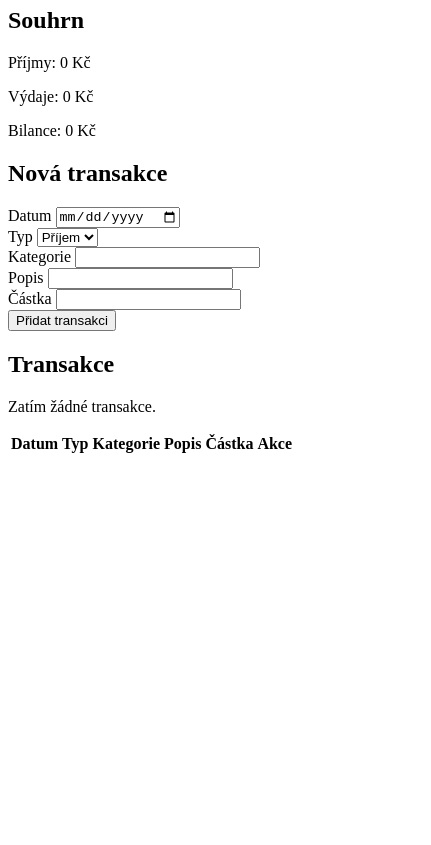
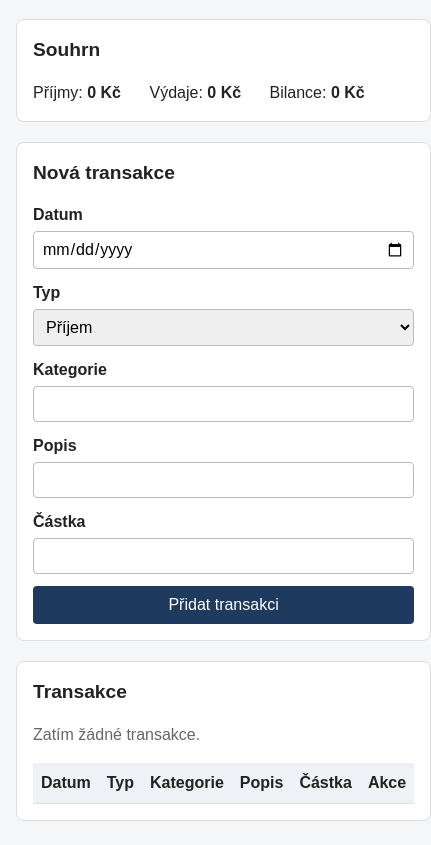
Before and after one commit to karelpilouoficialni/school, a plain HTML site: page web3/Projekt/index.html in a window 390 px wide. Shown: the part 73-918 px from the top of the page, 431 px wide, since content can reach past the window. Before the commit the page ends 844 px from the top, so only its background shows below. Drawn offline with Linux system fonts and the light colour scheme.

Commit message:
Přidáno základní CSS a rozložení
Dva sloupce, styl formuláře a tabulky, mobilní zobrazení.

```diff
--- a/web3/Projekt/index.html
+++ b/web3/Projekt/index.html
@@ -11,6 +11,7 @@
         <h1>Účetní Software - Accurio</h1>
     </header>
 
+    <main class="rozlozeni">
         <!-- Souhrn se později vyplní z JavaScriptu. -->
         <section id="souhrn">
             <h2>Souhrn</h2>
@@ -68,6 +69,7 @@
                 <tbody id="tabulkaTela"></tbody>
             </table>
         </section>
+    </main>
 
     <script src="script.js"></script>
 </body>
--- a/web3/Projekt/style.css
+++ b/web3/Projekt/style.css
@@ -0,0 +1,125 @@
+/* Základní nastavení */
+* {
+    box-sizing: border-box; /* šířka prvku počítá i okraje */
+}
+
+body {
+    margin: 0;
+    font-family: Arial, sans-serif;
+    font-size: 16px;
+    line-height: 1.5;
+    background: #f4f6f8;
+    color: #222;
+}
+
+header {
+    background: #1f3a5f;
+    color: white;
+    padding: 16px 24px;
+}
+
+header h1 {
+    margin: 0;
+    font-size: 1.5rem;
+}
+
+/* Rozložení: souhrn nahoře, pod ním dva sloupce */
+.rozlozeni {
+    display: grid;
+    grid-template-columns: 1fr 1fr;
+    gap: 20px;
+    max-width: 1100px;
+    margin: 24px auto;
+    padding: 0 16px;
+}
+
+.rozlozeni section {
+    background: white;
+    border: 1px solid #dcdcdc;
+    border-radius: 8px;
+    padding: 16px;
+}
+
+.rozlozeni h2 {
+    margin-top: 0;
+    font-size: 1.2rem;
+}
+
+#souhrn {
+    grid-column: 1 / -1; /* souhrn zabírá celý řádek */
+}
+
+#souhrn p {
+    display: inline-block;
+    margin: 0 24px 0 0;
+}
+
+#souhrn span {
+    font-weight: bold;
+}
+
+/* Formulář */
+form {
+    display: flex;
+    flex-direction: column;
+    gap: 12px;
+}
+
+label {
+    display: block;
+    margin-bottom: 4px;
+    font-weight: bold;
+}
+
+input,
+select {
+    width: 100%;
+    padding: 8px;
+    border: 1px solid #bbb;
+    border-radius: 4px;
+    font-family: inherit;
+    font-size: inherit;
+}
+
+button {
+    padding: 10px;
+    border: 0;
+    border-radius: 4px;
+    background: #1f3a5f;
+    color: white;
+    font-family: inherit;
+    font-size: inherit;
+    cursor: pointer;
+}
+
+button:hover {
+    background: #162b45;
+}
+
+/* Tabulka */
+table {
+    width: 100%;
+    border-collapse: collapse;
+}
+
+th,
+td {
+    padding: 8px;
+    border-bottom: 1px solid #e0e0e0;
+    text-align: left;
+}
+
+th {
+    background: #eef2f7;
+}
+
+#prazdnyStav {
+    color: #666;
+}
+
+/* Na mobilu jeden sloupec pod sebou */
+@media (max-width: 700px) {
+    .rozlozeni {
+        grid-template-columns: 1fr;
+    }
+}
```
Also changed, not shown: 1 other file. Lines whose indentation alone changed are shown as unchanged.
